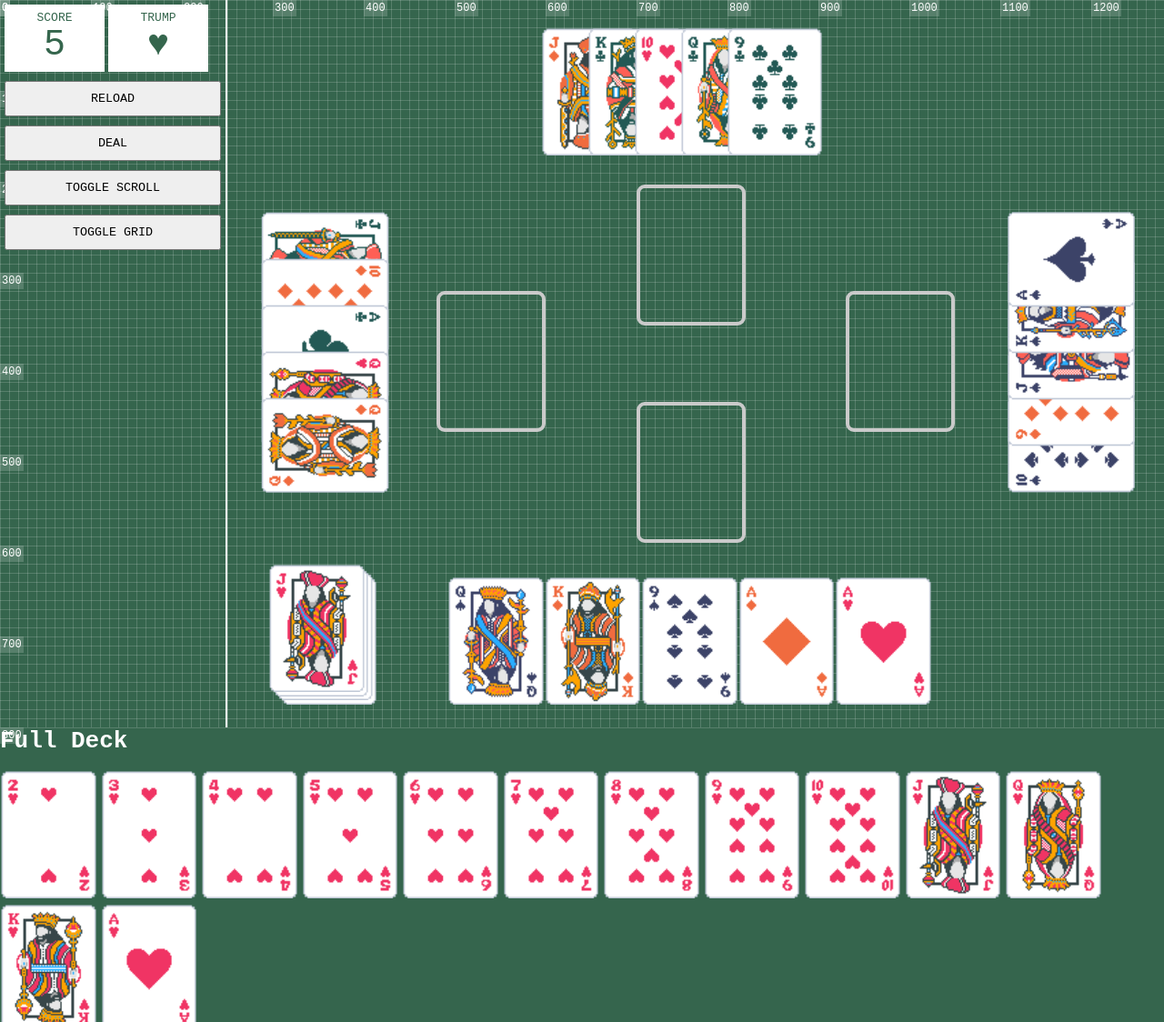
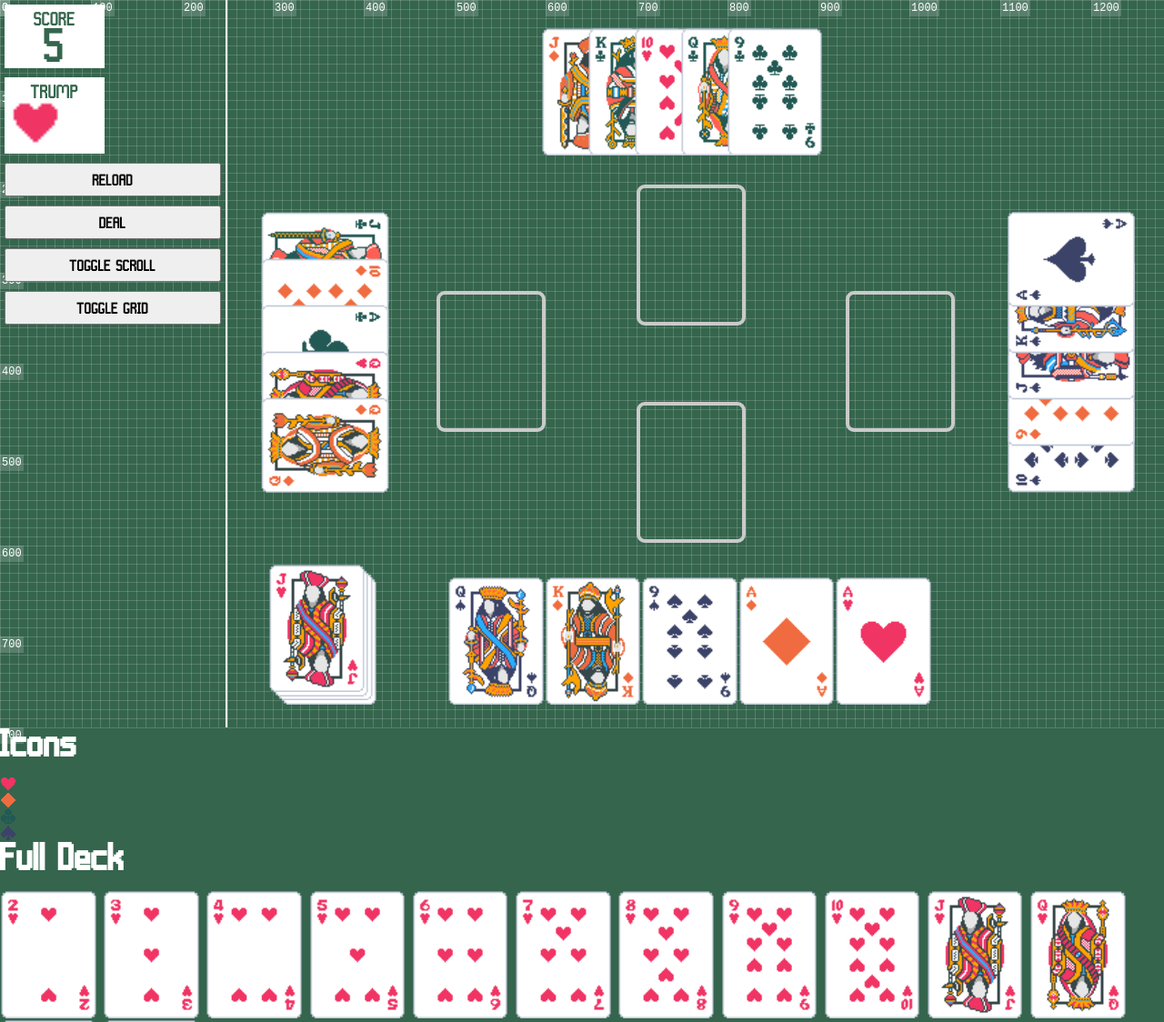
Before and after one commit to RichMcL/richmcl.github.io, a website: page games/euchre/index.html in a window 1280 px wide. Shown: the top 1124 px of the page at 91% size. Drawn offline with Linux system fonts and the light colour scheme.

Commit message:
adding fonts

```diff
--- a/games/euchre/index.html
+++ b/games/euchre/index.html
@@ -2,7 +2,8 @@
 <html>
     <head>
         <title>Euchre</title>
-        <link href="fonts/PressStart2P-Regular.ttf" rel="stylesheet" />
+        <!-- <link href="fonts/PressStart2P-Regular.ttf" rel="stylesheet" /> -->
+        <!-- <link href="fonts/balatro/balatro.otf" rel="stylesheet" /> -->
         <link rel="stylesheet" type="text/css" href="styles.css" />
         <script src="scripts/layout-grid.js"></script>
         <script src="scripts/debug.js"></script>
@@ -19,10 +20,10 @@
                 </div>
                 <div class="score-box">
                     <span>TRUMP</span>
-                    <span class="score-box-value">&heartsuit;</span>
+                    <div class="icon-hearts" style="zoom: 3"></div>
                 </div>
 
-                <button class="reload-button">RELOAD</button>
+                <button class="reload-button balatro-font">RELOAD</button>
                 <button class="deal-button">DEAL</button>
                 <button class="scroll-button">TOGGLE SCROLL</button>
                 <button class="grid-button">TOGGLE GRID</button>
@@ -61,6 +62,14 @@
             </div>
 
             <div class="kitty-wrapper"></div>
+        </div>
+
+        <div>
+            <h1>Icons</h1>
+            <div class="icon-hearts"></div>
+            <div class="icon-diamonds"></div>
+            <div class="icon-clubs"></div>
+            <div class="icon-spades"></div>
         </div>
 
         <div>
--- a/games/euchre/styles.css
+++ b/games/euchre/styles.css
@@ -1,6 +1,15 @@
+@font-face {
+    font-family: 'Balatro';
+    src: url('./fonts/balatro/balatro.ttf') format('truetype');
+    font-weight: normal;
+    font-style: normal;
+}
+
 html {
     height: 100%;
     background-color: #35654d;
+    font-family: 'Balatro', system-ui;
+
 }
 
 body {
@@ -9,6 +18,11 @@ body {
     height: 800px;
     width: 1280px;
     overflow: hidden;
+    font-family: 'Balatro', system-ui;
+}
+
+button {
+    font-family: 'Balatro', system-ui;
 }
 
 * {
@@ -16,7 +30,6 @@ body {
 }
 
 h1 {
-    font-family: monospace;
     color: white;
     margin-top: 0;
 }
@@ -27,9 +40,12 @@ h1 {
     font-style: normal;
 }
 
+.balatro-font {
+    font-family: 'Balatro', system-ui;
+}
+
 .reload-button, .scroll-button, .grid-button, .deal-button {
     padding: 5px;
-    font-family: monospace;
 }
 
 /* DEBUG SECTION */
@@ -96,10 +112,8 @@ h1 {
 }
 
 .score-box {
-    display: inline-block;
     color: #35664d;
     border: 2px solid white;
-    font-family: monospace;
     padding: 5px;
     width: 110px;
     text-align: center;
@@ -273,6 +287,36 @@ h1 {
     position: absolute;
     top: 620px;
     left: 295px;
+}
+
+/* Icons */
+.icon-hearts {
+    background-image: url('img/icons.png');
+    background-position: 0px -18px;
+    display: block;
+    height: 18px;
+    width: 18px;
+}
+.icon-diamonds {
+    background-image: url('img/icons.png');
+    background-position: -18px -18px;
+    display: block;
+    height: 18px;
+    width: 18px;
+}
+.icon-clubs {
+    background-image: url('img/icons.png');
+    background-position: -36px -18px;
+    display: block;
+    height: 18px;
+    width: 18px;
+}
+.icon-spades {
+    background-image: url('img/icons.png');
+    background-position: -54px -18px;
+    display: block;
+    height: 18px;
+    width: 18px;
 }
 
 /* Hearts */
```
Also changed, not shown: games/euchre/fonts/balatro/balatro.otf (added), games/euchre/fonts/balatro/balatro.ttf (added), games/euchre/fonts/balatro/license.txt (added), games/euchre/img/icons.png (added).
